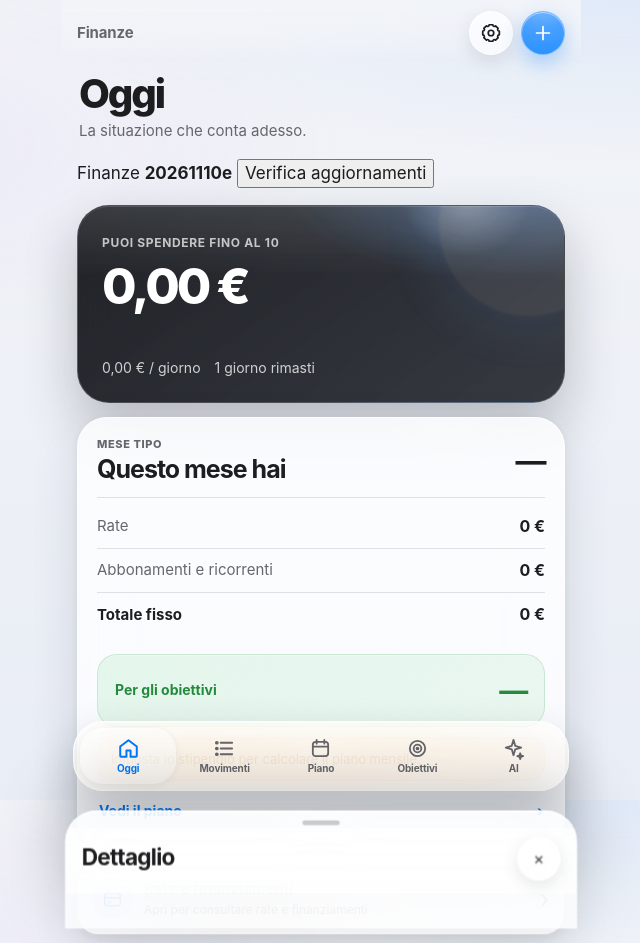
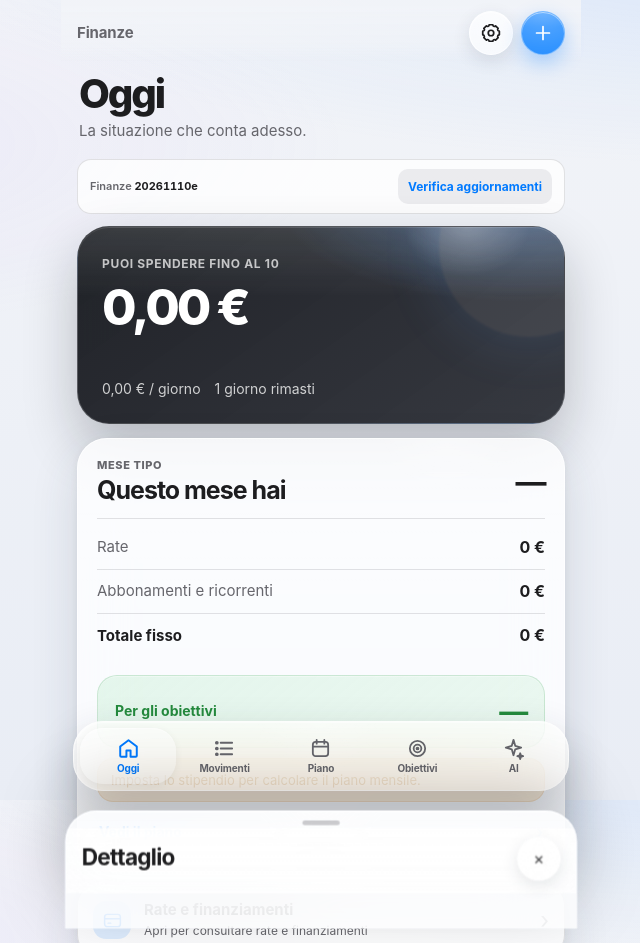
Before and after one commit to agosesp98-svg/finanze, a plain HTML site: page index.html in a window 1280 px wide. Shown: the top 943 px of the page, without its empty margins (319-959 px from the left). Drawn offline with Linux system fonts and the light colour scheme.

Commit message:
Keep current app build and refresh action visible from Home

```diff
--- a/ui-polish.css
+++ b/ui-polish.css
@@ -161,3 +161,14 @@
 .app-version-panel .helper strong{color:var(--text);font-weight:750;font-variant-numeric:tabular-nums}
 .app-version-panel [data-check-updates]{display:block;width:100%;min-height:48px;margin:5px 0 10px}
 #finanzeUpdateStatus:not(:empty){margin:10px 0 12px;padding:10px 12px;border-radius:11px;background:var(--blue-soft);color:var(--blue);font-size:12px;font-weight:650;overflow-wrap:anywhere}
+
+
+/* Quiet update visibility on Home: always above the fold on phones. */
+.home-update-status{display:flex;align-items:center;justify-content:space-between;flex-wrap:wrap;gap:8px 12px;padding:9px 12px;margin:0 0 12px;border:1px solid var(--separator);border-radius:14px;background:var(--surface);min-width:0}
+.home-update-copy{font-size:11px;font-weight:560;color:var(--secondary);line-height:1.4;min-width:0}
+.home-update-copy strong{font-variant-numeric:tabular-nums;color:var(--text);font-weight:730}
+.home-update-button{flex:0 1 auto;min-height:35px;border:0;border-radius:10px;padding:7px 10px;background:var(--surface-3);color:var(--blue);font-size:12px;font-weight:710;line-height:1.25;white-space:normal;text-align:center}
+.home-update-button:disabled{opacity:.55}
+#finanzeHomeUpdateStatus{flex-basis:100%;margin:0;font-size:12px;line-height:1.45;color:var(--secondary)}
+#finanzeHomeUpdateStatus:empty{display:none}
+@media(max-width:360px){.home-update-status{padding:8px;gap:6px}.home-update-button{font-size:11px;padding-inline:7px}}
```
